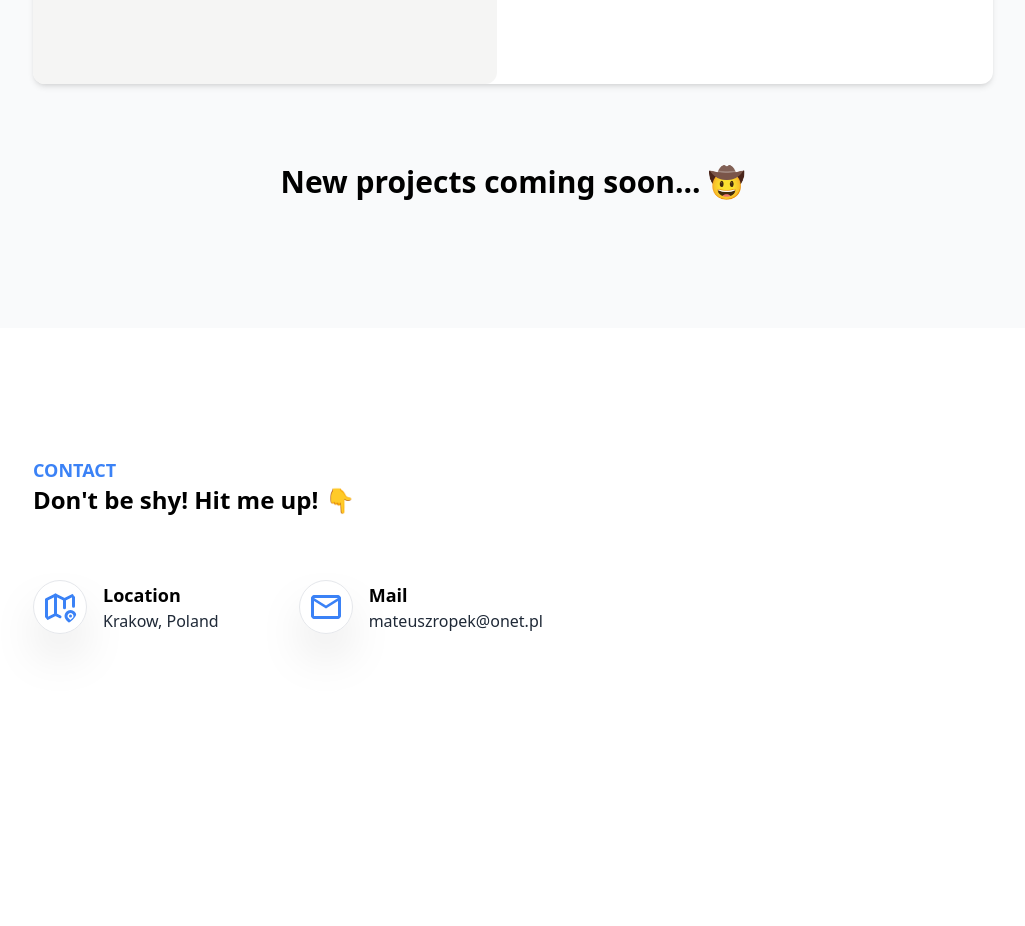
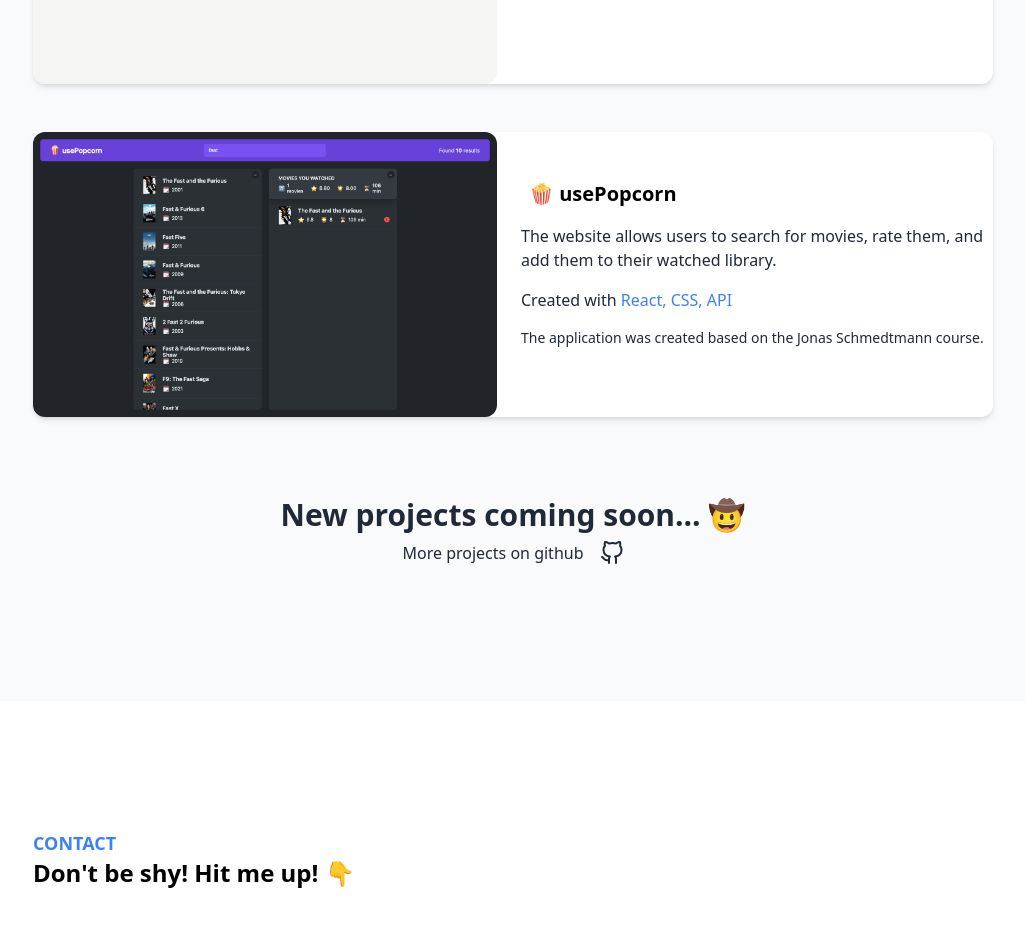
Before and after one commit to M3fjuLeo/Portfolio, a React (Vite) app: page / in a window 1280 px wide. Shown: the part 2140-3066 px from the top of the page, without its empty margins (127-1152 px from the left). Before the commit the page ends 2902 px from the top, so only its background shows below. Built offline with nearby package versions, Linux system fonts and the light colour scheme.

Commit message:
project added

```diff
--- a/src/pages/Projects.jsx
+++ b/src/pages/Projects.jsx
@@ -1,3 +1,4 @@
+import { FiGithub } from "react-icons/fi";
 import ProjectCard from "../components/ProjectCard";
 import Section from "../components/Section";
 
@@ -23,6 +24,16 @@ const projects = [
     designer: "This website was created during Jonas Schmedtmann's course",
     skills: ["React", "Tailwind", "React Router", "Redux"],
   },
+  {
+    id: 3,
+    title: "🍿 usePopcorn",
+    link: "https://fast-react-pizza-co-lime.vercel.app/",
+    image: "../images/usePopcorn.png",
+    description: `The website allows users to search for movies, rate them, and add them to their watched library.`,
+    designer:
+      "The application was created based on the Jonas Schmedtmann course.",
+    skills: ["React", "CSS", "API"],
+  },
 ];
 
 function Projects() {
@@ -45,9 +56,15 @@ function Projects() {
         ))}
       </div>
 
-      <h1 className="text-3xl font-bold text-center">
-        New projects coming soon... 🤠
-      </h1>
+      <div className="text-center leading-10 text-gray-800">
+        <h1 className="text-3xl font-bold ">New projects coming soon... 🤠</h1>
+        <div className="flex items-center justify-center gap-4">
+          <p>More projects on github</p>
+          <a href="https://github.com/M3fjuLeo" target="_blank">
+            <FiGithub className="hover:text-blue-500 duration-200 cursor-pointer text-2xl" />
+          </a>
+        </div>
+      </div>
     </Section>
   );
 }
```
Also changed, not shown: public/images/usePopcorn.png (added).
